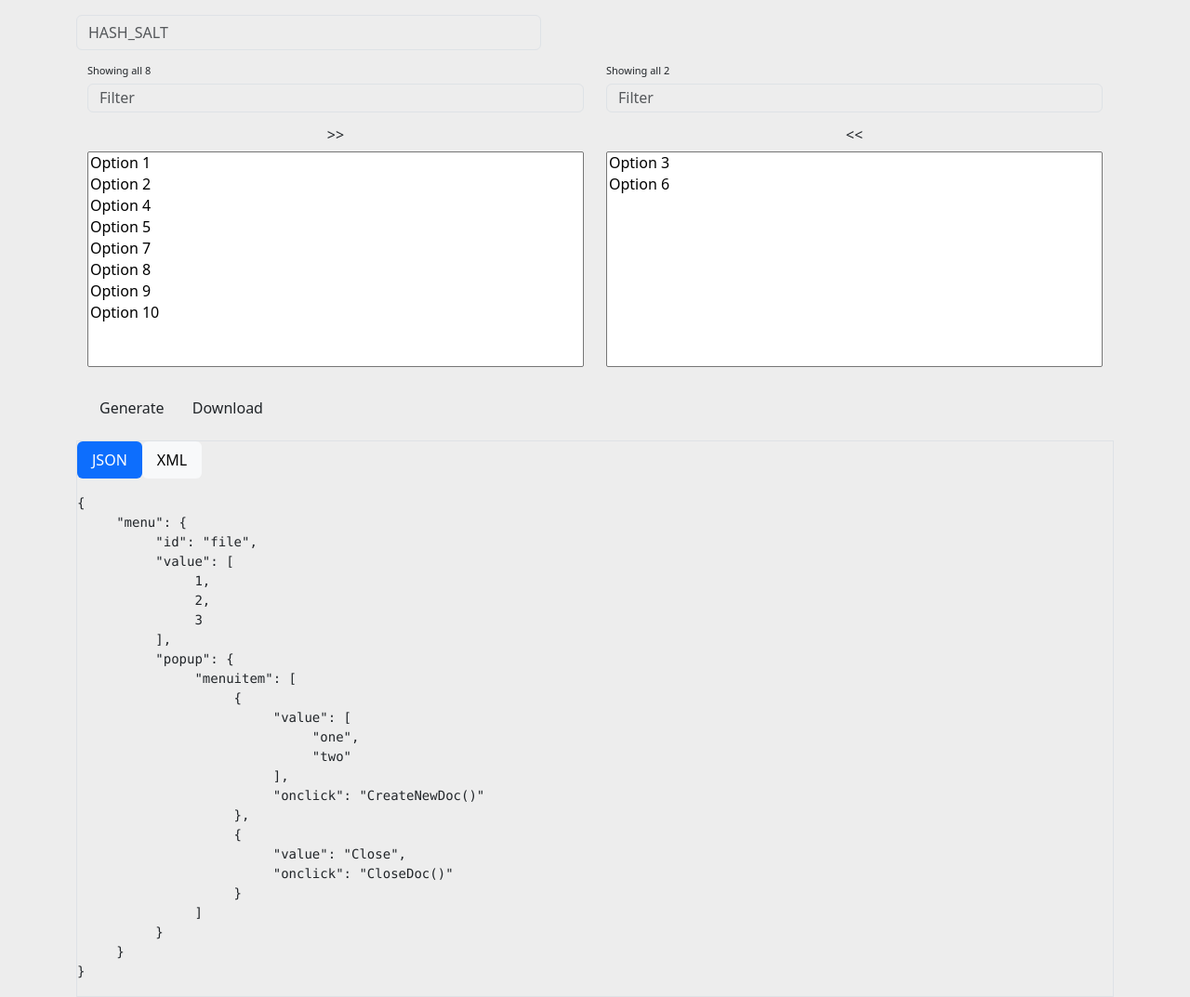
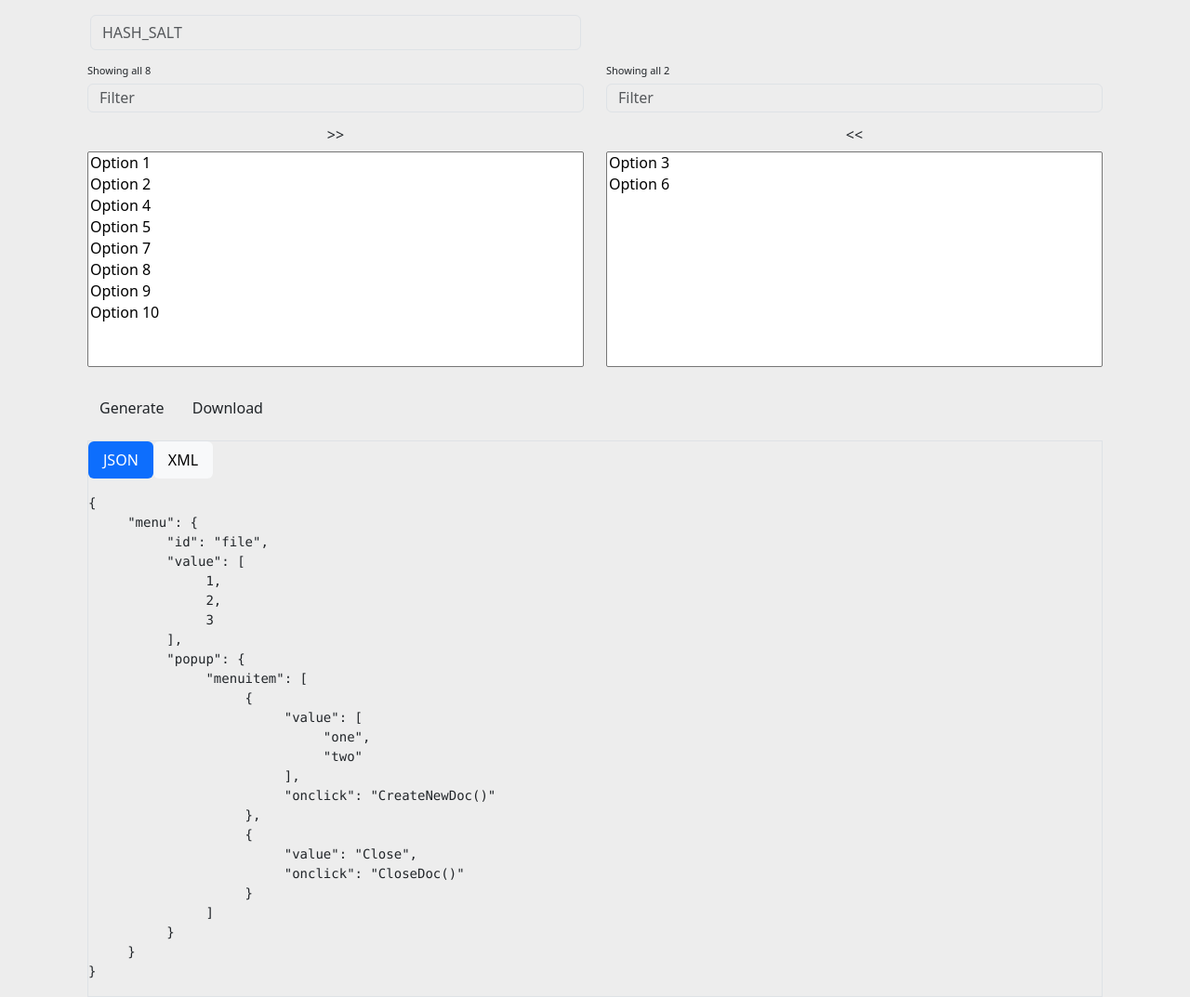
Before and after one commit to nemanjamil/googleCloud, a PHP site: page / in a window 1280 px wide. Shown: the whole page at 93% size. Run offline with PHP 8.4, Linux system fonts and the light colour scheme; style sheets or scripts are compiled from the project's sources.

Commit message:
edit element xml json 1

```diff
--- a/src/index.html
+++ b/src/index.html
@@ -57,9 +57,10 @@
 
 
     <form class="form-inline mt-3" id="mainform">
-        <div class="mb-2">
+        <div class="mb-2 col-lg-6">
             <input type="text" class="form-control input_hash_salt" id="inputPassword2" placeholder="HASH_SALT">
         </div>
+
 
     </form>
 
@@ -83,8 +84,6 @@
             <button type="submit" class="btn btn-light">Download</button>
         </form>
 
-    </div>
-
 
         <div class="mt-3 border">
 
@@ -105,6 +104,13 @@
             </div>
         </div>
 
+    </div>
+
+
+
+
+
+
 
 </div>
 
--- a/src/scss/styles.scss
+++ b/src/scss/styles.scss
@@ -11,7 +11,7 @@ $theme-colors: (
 #mainform {
 
   input.input_hash_salt {
-    width: 500px;
+    width: 100%;
   }
 }
 
```
Also changed, not shown: src/css/styles.css. Lines whose indentation alone changed are shown as unchanged.
